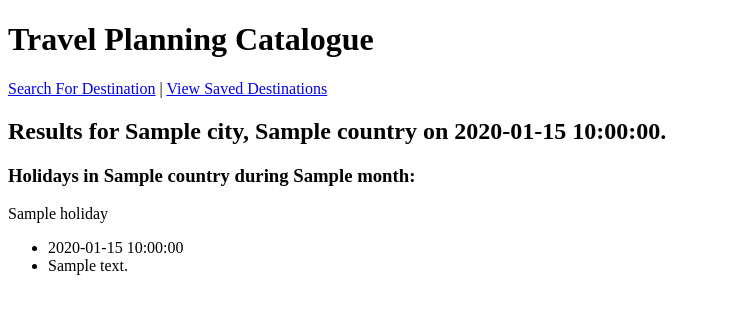
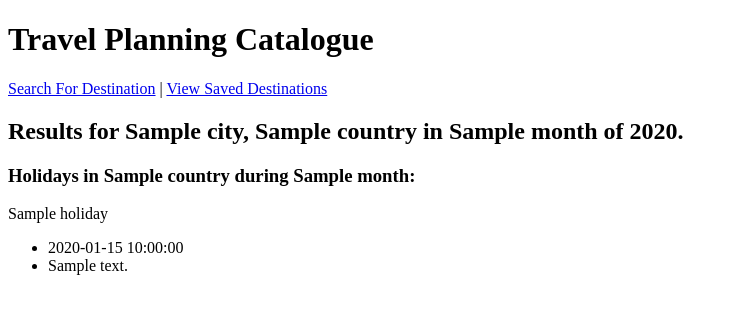
Before and after one commit to qdaniel4/capstoneProject4, a Flask app: template templates/result.html in a window 1280 px wide. Shown: the top 314 px of the page, without its empty margins (0-737 px from the left). Run offline with Flask 2, Linux system fonts and the light colour scheme; the template is opened without the code that fills it: most values are stand-ins (such as "Sample title", 1, 10 or a date in 2020).

Commit message:
change h2 content to use month and year instead of date

```diff
--- a/templates/result.html
+++ b/templates/result.html
@@ -2,7 +2,7 @@
 
 {% block content %}
 
-<h2>Results for {{city}}, {{country}} on {{date}}.</h2>
+<h2>Results for {{city}}, {{country}} in {{month}} of {{year}}.</h2>
 
 <div id="weather" class="content-box">
 
```
